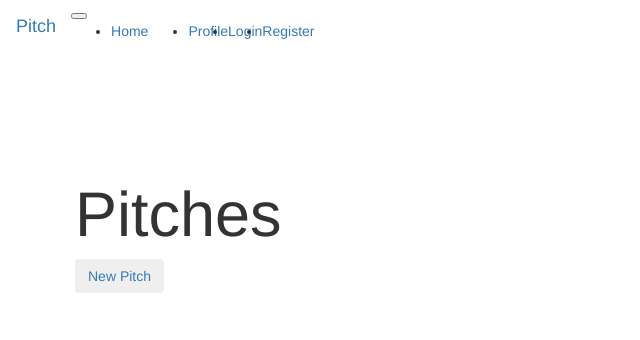
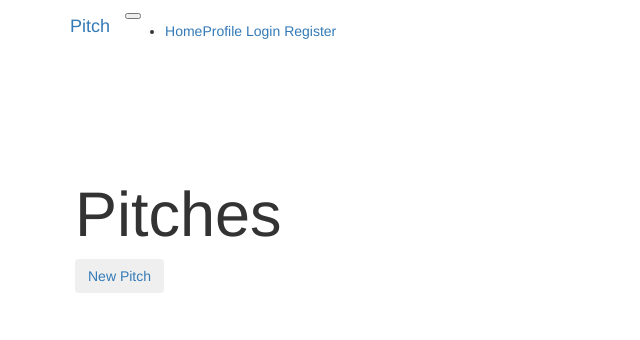
Before and after one commit to faith62/blog-site, a Flask app: page /posts in a window 1280 px wide. Shown: the top 340 px of the page, without its empty margins (0-640 px from the left). Run offline with Flask 2, Linux system fonts and the light colour scheme; data that the repository does not hold is empty; some libraries are stand-ins or nearby versions.

Commit message:
update navbar

```diff
--- a/app/static/css/index.css
+++ b/app/static/css/index.css
@@ -1,4 +1,6 @@
 .main{
-    background-image: url('https://images.unsplash.com/photo-1497864149936-d3163f0c0f4b?ixlib=rb-1.2.1&ixid=MnwxMjA3fDB8MHxwaG90by1wYWdlfHx8fGVufDB8fHx8&auto=format&fit=crop&w=2069&q=80');
+    background-image: url('https://images.unsplash.com/photo-1649945222171-6ed39b7f2eca?crop=entropy&cs=tinysrgb&fm=jpg&ixlib=rb-1.2.1&q=80&raw_url=true&ixid=MnwxMjA3fDB8MHxwaG90by1wYWdlfHx8fGVufDB8fHx8&auto=format&fit=crop&w=687');background-size: cover;
+    background-repeat: no-repeat;
+
 
 }
--- a/app/templates/base.html
+++ b/app/templates/base.html
@@ -1,13 +1,17 @@
 {% extends 'bootstrap/base.html'%}
-
-<link rel="stylesheet" href="{{ url_for('static', filename='css/index.css') }}">
+{% block styles%}
+    {{ super() }}
+    <link rel="stylesheet" href="{{url_for('static',filename='css/index.css')}}">
+{% endblock %}
 
 {% block navbar %}
     {% include 'navbar.html' %}
 {% endblock %}
 
 {% block content %}
-<div class="main" >
+<div class="main" style="background-image: url('https://images.unsplash.com/photo-1649945222171-6ed39b7f2eca?crop=entropy&cs=tinysrgb&fm=jpg&ixlib=rb-1.2.1&q=80&raw_url=true&ixid=MnwxMjA3fDB8MHxwaG90by1wYWdlfHx8fGVufDB8fHx8&auto=format&fit=crop&w=687');background-size: cover;
+background-repeat: no-repeat;
+">
 
 
 </div>
--- a/app/templates/navbar.html
+++ b/app/templates/navbar.html
@@ -1,25 +1,25 @@
-<nav class="navbar navbar-expand-lg navbar-dark shadow-10-strong" >
+<nav class="navbar navbar-expand-lg navbar-dark bg-dark" >
+    <div class="container">
         <a class="navbar-brand" href="#">Pitch</a>
         <button class="navbar-toggler" type="button" data-toggle="collapse" data-target="#navbarNav">
             <span class="navbar-toggler-icon"></span>
         </button>
         <div class="collapse navbar-collapse" id="navbarNav">
-        <ul class="navbar-nav mr-auto">
+            <ul class="navbar-nav mr-auto mb-2 mb-lg-0">
                 <li class="nav-item active">
                     <a class="nav-link" href="{{url_for('main.index')}}">Home</a>
                 </li>
 
             </ul>
-        <ul class="navbar-nav">
-            <li class="nav-item">
+            <div class="d-flex align-items-center">
+
                 <a class="nav-link" href="#">Profile</a>
-            </li>
-            <li class="nav-item">
+
                 <a class="nav-link" href="{{url_for('auth.logout')}}">Login</a>
-            </li>
-            <li class="nav-item">
+
                 <a class="nav-link" href="{{url_for('auth.login')}}">Register</a>
-            </li>
-        </ul>
+
+            </div>
+        </div>
     </div>
 </nav>
```
Also changed, not shown: app/templates/index.html (+9 -8 lines). Lines whose indentation alone changed are shown as unchanged.
